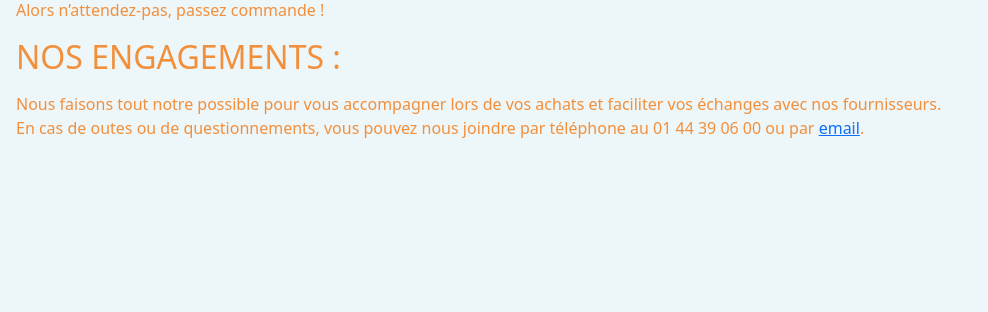
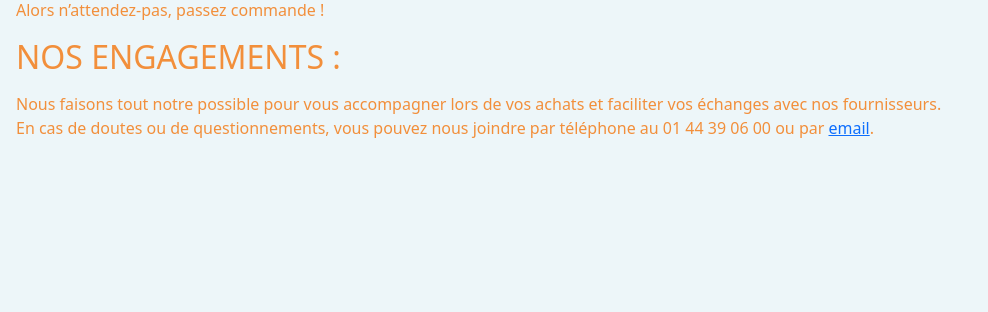
Before and after one commit to Jezila23/marketplace, a PHP site: page /quisommesnous.php in a window 1280 px wide. Shown: the part 231-543 px from the top of the page, without its empty margins (0-988 px from the left). Run offline with PHP 8.4, Linux system fonts and the light colour scheme.

Commit message:
correction orthographe

```diff
--- a/src/quisommesnous.php
+++ b/src/quisommesnous.php
@@ -9,7 +9,7 @@ require_once('./include/header.inc.php');
 	<p>Alors n’attendez-pas, passez commande !</p>
 	<h2 class="mb-3">NOS ENGAGEMENTS :</h2>
 	<p>Nous faisons tout notre possible pour vous accompagner lors de vos achats et faciliter vos échanges avec nos fournisseurs. <br/>
-		En cas de outes ou de questionnements, vous pouvez nous joindre par téléphone au 01 44 39 06 00 ou par <a href='charlene.corencin@edu.ece.fr'>email</a>.</p>
+		En cas de doutes ou de questionnements, vous pouvez nous joindre par téléphone au 01 44 39 06 00 ou par <a href='charlene.corencin@edu.ece.fr'>email</a>.</p>
 </div>
 
 <?php require_once('./include/footer.inc.php'); ?>
```
